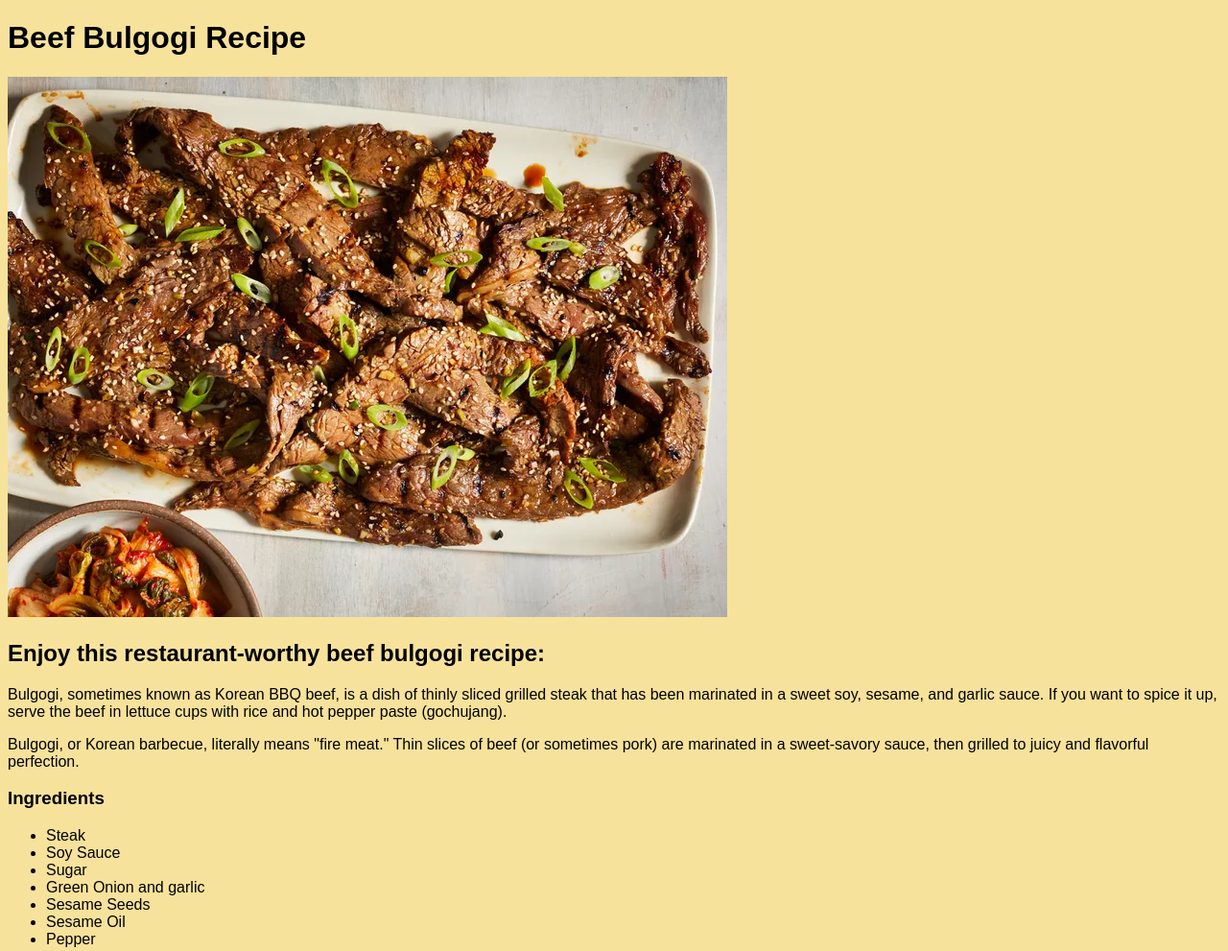
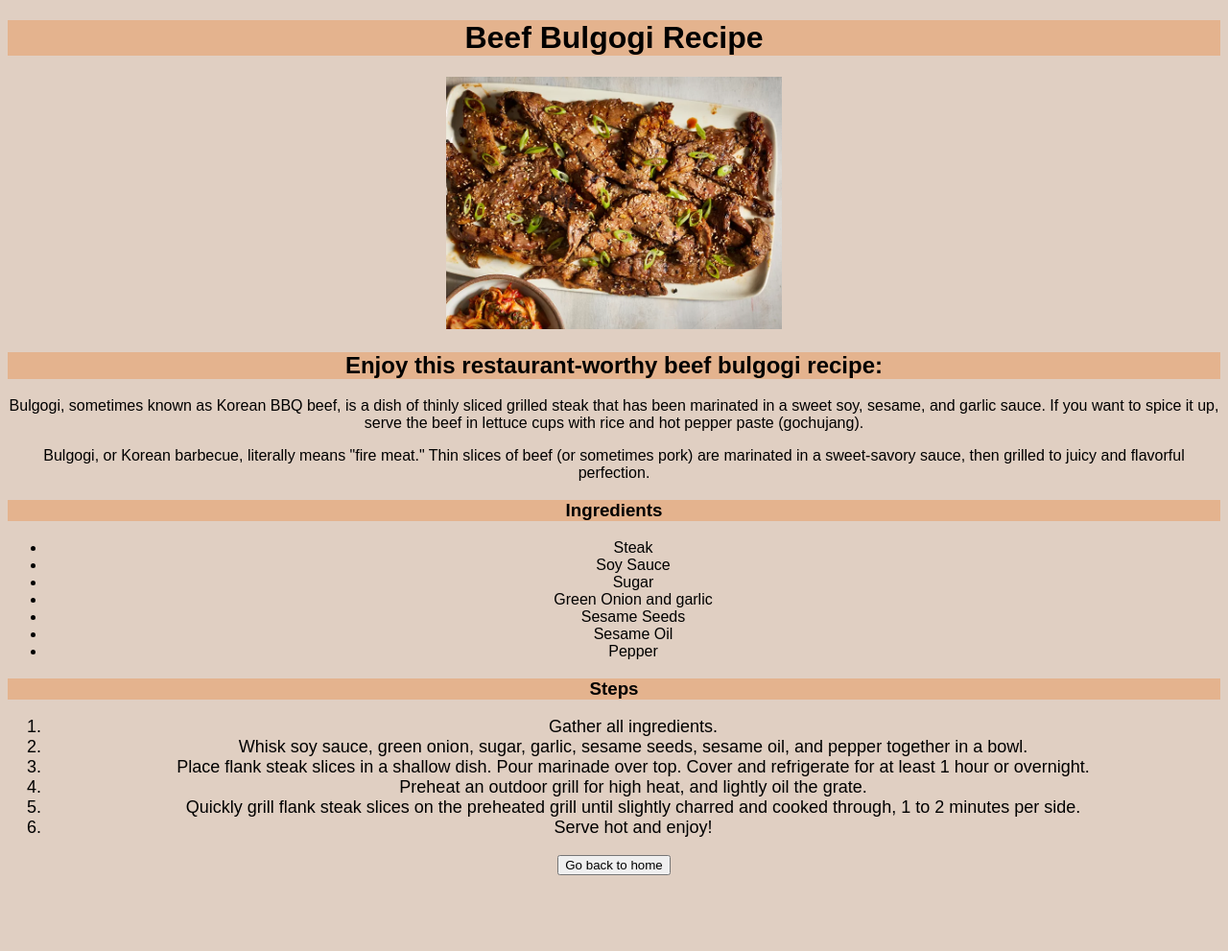
Before and after one commit to jahierr/odin-recipes, a plain HTML site: page recipes/beefbulgogi.html in a window 1280 px wide. Shown: the top 991 px of the page at 96% size. After the commit the page ends 920 px from the top, so only its background shows below. Drawn offline with Linux system fonts and the light colour scheme.

Commit message:
minor update

```diff
--- a/styles.css
+++ b/styles.css
@@ -1,5 +1,18 @@
+#header {
+    background-color: #e4b38e;
+
+}
+.scaleA {
+    width: 350px;
+    max-width: max-content;
+}
+
+.steps-font-size {
+    font-size: 18px;
+}
 
 body {
-    background-color: #f7e29c;
+    background-color: #e0cfc2;
     font-family: Arial, Helvetica, sans-serif;
+    text-align: center;
 }
```
Also changed, not shown: index.html (+1 -1 lines).
